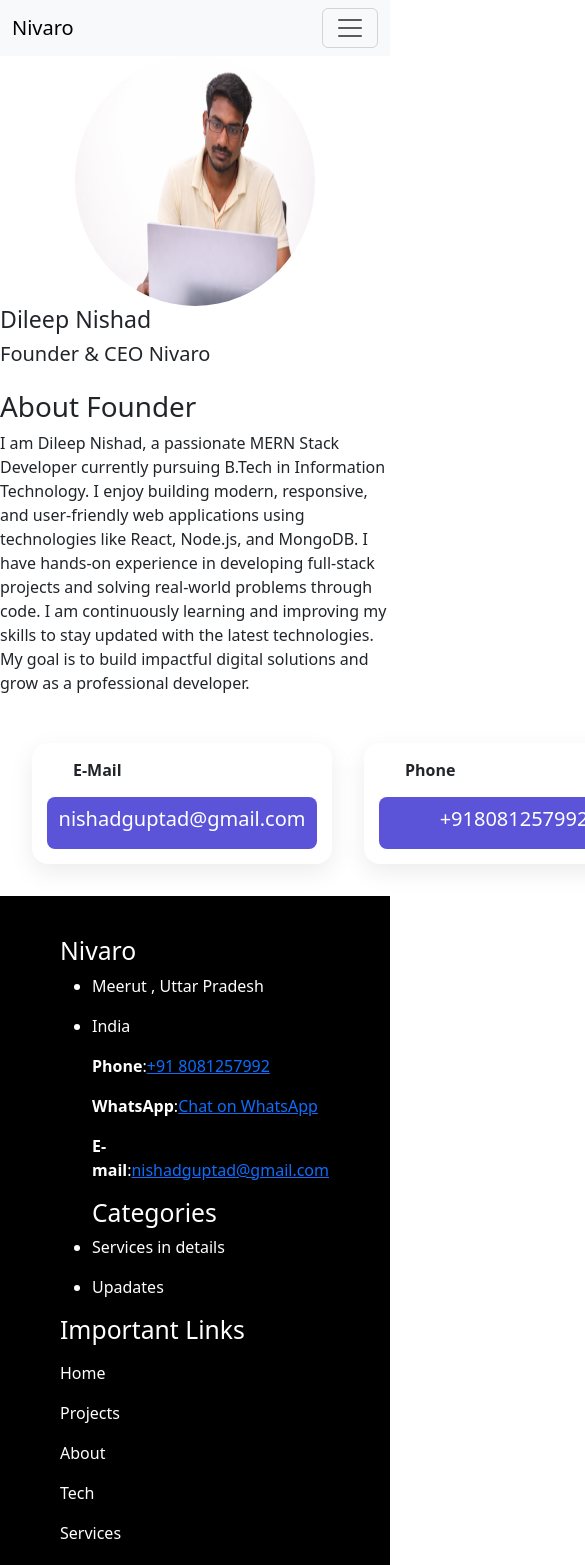
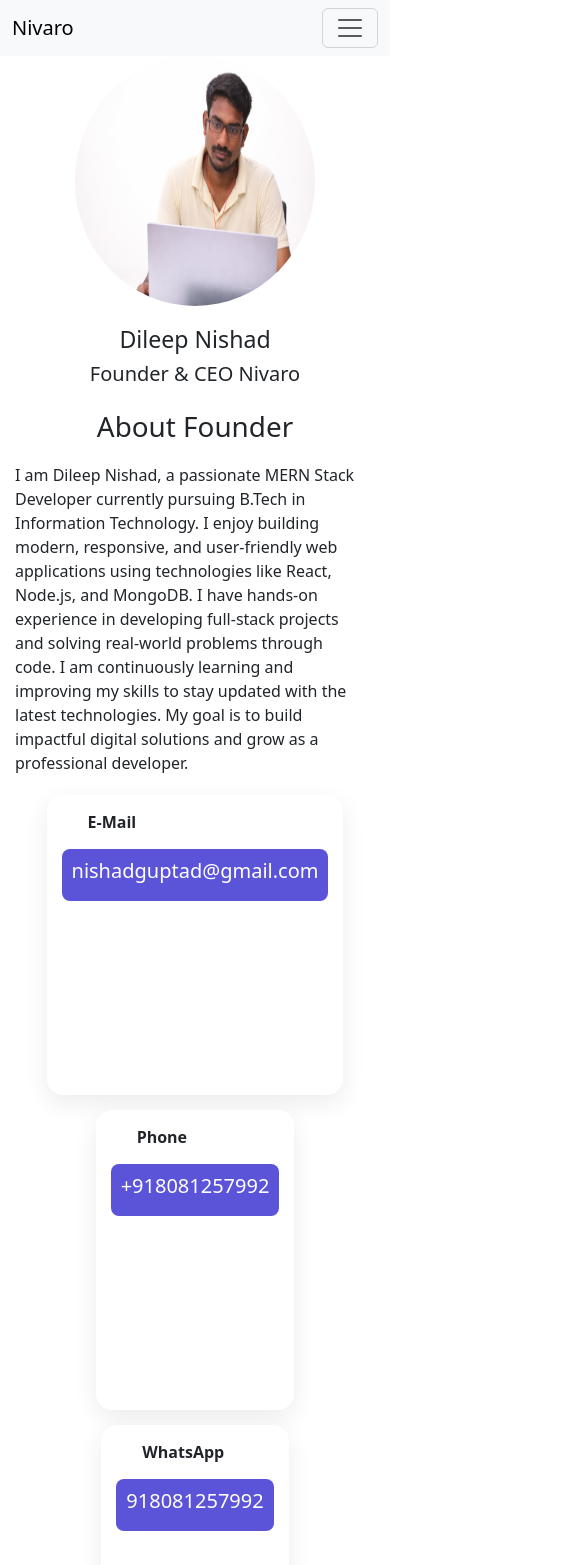
Before and after one commit to Nishad112-cyber/About-Me, a React app in the folder frontend/: page /About in a window 390 px wide. Shown: the top 1565 px of the page, 585 px wide, since content can reach past the window. Built offline with nearby package versions, Linux system fonts and the light colour scheme; some icons are missing; the HTML template or start-up script is replaced by a standard one.

Commit message:
responsive

```diff
--- a/frontend/src/index.css
+++ b/frontend/src/index.css
@@ -35,8 +35,32 @@
   display: flex;
   justify-content: center;
 }
-.title{
- margin-left: 700px;
+.title {
+  text-align: center;       /* text center */
+  margin: 20px 0;           /* upar-niche spacing */
+  font-size: 2rem;          /* adjust heading size */
+  font-weight: bold;
+}
+@media (max-width: 768px) {
+  .title {
+    font-size: 1.5rem;
+  }
+}
+
+aboutPra {
+  width: 90%;
+  max-width: 1150px;
+  margin: 1 auto;
+  padding: 1 20px;
+  line-height: 1.6;
+}
+
+
+@media (max-width: 768px) {
+  .aboutPra {
+    width: 95%;
+    padding: 0 15px;
+  }
 }
 
 .homephoto {
@@ -145,7 +169,7 @@
 
 
 
-/* Icon */
+
 .icon img {
   width: 100%;
   height: 15rem;
@@ -157,7 +181,7 @@
 
 }
 
-/* Text */
+
 .mini-card h3 {
   margin-top: 15px;
 }
@@ -167,7 +191,7 @@
   color: gray;
 }
 
-/* Tags */
+
 .tags span {
   display: inline-block;
   margin: 5px;
@@ -177,7 +201,7 @@
   font-size: 12px;
 }
 
-/* Buttons */
+
 .buttons {
   margin-top: 15px;
 }
@@ -237,40 +261,51 @@
   font-size: larger;
 }
 
-/* Container (row) */
 
 
-/* Container */
+
+
 .Coneectcss {
   display: flex;
-  justify-content: space-between;
-  gap: 2rem;
-  padding: 2rem;
-  flex-wrap: nowrap; /* ek hi line me rakhega */
+  flex-wrap: wrap;
+  justify-content: center;
+   gap: 20px;
+  margin-top: 20px;
+   padding: 0 20px;
 }
 
-/* Card */
-.cardA {
-  flex: 0 0 360px;   /* fixed width */
+
+@media (max-width: 768px) {
+  .Coneectcss {
+    flex-direction: column;
+    gap: 15px;
+    align-items: center;
+  }
+}
+
+
+.cardA1 {
+   flex: 1 1 300px;
+   max-width: 360px;
   background: #ffffff;
   border-radius: 16px;
   padding: 15px;
 
-  /* Premium soft shadow */
+
   box-shadow: 0 8px 25px rgba(0, 0, 0, 0.08);
 
-  /* Smooth animation */
+
   transition: all 0.3s ease;
 }
 
-/* Hover effect */
-.cardA:hover {
+
+.cardA1:hover {
   transform: translateY(-6px);
   box-shadow: 0 12px 35px rgba(79, 70, 229, 0.15);
 }
 
-/* Button */
-.cardA button {
+
+.cardA1 button {
   margin-top: 15px;
   width: 100%;
   padding: 10px;
@@ -282,7 +317,7 @@
   transition: 0.3s;
 }
 
-/* Button hover */
-.cardA button:hover {
+
+.cardA1 button:hover {
   background: #4338ca;
 }
--- a/frontend/src/landingpage/about/ConnectCard.jsx
+++ b/frontend/src/landingpage/about/ConnectCard.jsx
@@ -4,7 +4,7 @@ function ConnectCard({
   logopng,
   heading,
   clickid,
-  type   // 🔥 new prop
+  type
 }) {
 
   let link = "";
@@ -19,11 +19,11 @@ function ConnectCard({
     link = `https://wa.me/${clickid}`;
   }
   else {
-    link = clickid; // fallback (agar koi aur link ho)
+    link = clickid;
   }
 
   return (
-    <div className="cardA">
+    <div className="cardA1">
 
       <div style={{
         display: "flex",
--- a/frontend/src/landingpage/about/Hero.jsx
+++ b/frontend/src/landingpage/about/Hero.jsx
@@ -7,13 +7,13 @@ function Hero() {
       <div className="image-container">
         <img src={DileepImg} className="photo img-fluid" alt="DileepImage" />
       </div>
-      <div className="content">
+      <div className="title">
         <h3> Dileep Nishad</h3>
         <h5>Founder & CEO Nivaro</h5>
           <h1 className="mt-4">About Founder</h1>
       </div>
 
-
+      <div className="aboutPra">
         <p >
           I am Dileep Nishad, a passionate MERN Stack Developer currently
           pursuing B.Tech in Information Technology. I enjoy building modern,
@@ -24,6 +24,7 @@ function Hero() {
           latest technologies. My goal is to build impactful digital solutions
           and grow as a professional developer.
         </p>
+        </div>
       </div>
 
   );
```
